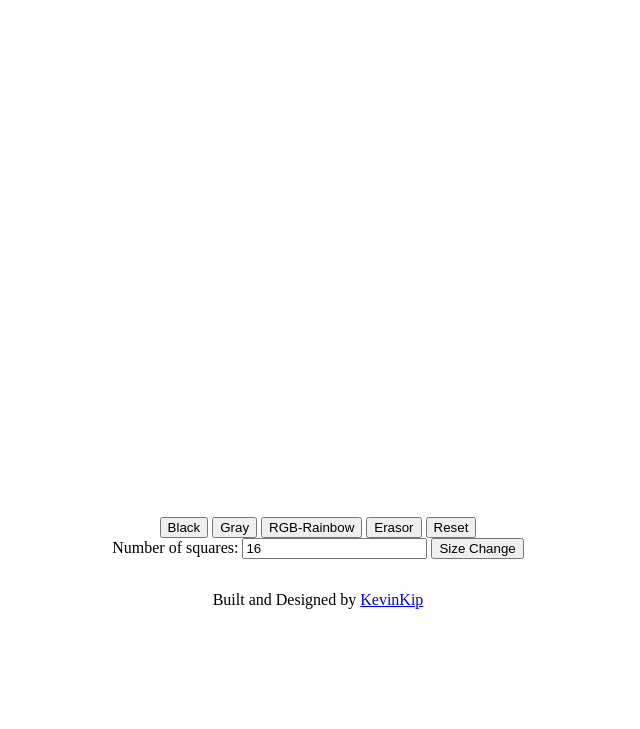
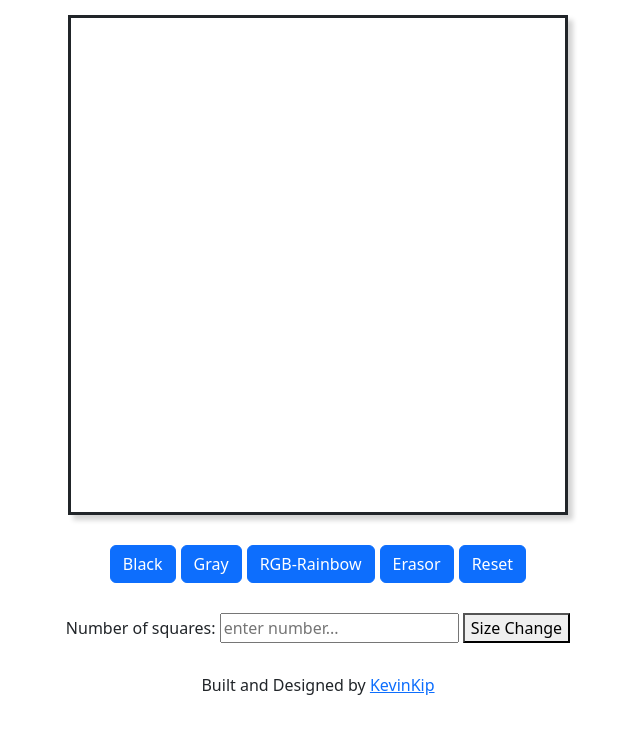
Before and after one commit to kevinkip/Etch-a-Sketch, a website: page index.html in a window 1280 px wide. Shown: the part 103-832 px from the top of the page, without its empty margins (322-962 px from the left). Before the commit the page ends 800 px from the top, so only its background shows below. Drawn offline with nearby package versions, Linux system fonts and the light colour scheme.

Commit message:
edit input area to complete game

```diff
--- a/index.html
+++ b/index.html
@@ -6,9 +6,11 @@
     <meta name="viewport" content="width=device-width, initial-scale=1.0">
     <title>Etch-a-Sketch</title>
     <link rel="stylesheet" href="./styles.css">
+    <link rel="stylesheet" href="./node_modules/bootstrap/dist/css/bootstrap.min.css">
+    <!-- <link rel="stylesheet" href="https://cdn.jsdelivr.net/npm/bootstrap@4.3.1/dist/css/bootstrap.min.css" integrity="sha384-ggOyR0iXCbMQv3Xipma34MD+dH/1fQ784/j6cY/iJTQUOhcWr7x9JvoRxT2MZw1T" crossorigin="anonymous"> -->
     <script defer src="main.js"></script>
     <link rel="icon" type="image/jpg" href="./images/etch-a-sketch.jpg">
-    <link href="https://fonts.googleapis.com/css2?family=Permanent+Marker&display=swap" rel="stylesheet">    <script defer src="./app.js"></script>
+    <link href="https://fonts.googleapis.com/css2?family=Permanent+Marker&display=swap" rel="stylesheet">
 </head>
 <body>
     <header class="header">
@@ -19,19 +21,17 @@
 
         </div>
         <div class="buttons">
-            <button onclick="changeColor('black')">Black</button>
-            <button onclick="changeColor('gray')">Gray</button>
-            <button onclick="changeColor('random')">RGB-Rainbow</button>
-            <button onclick="changeColor('white')">Erasor</button>
-            <button onclick="resetBoard()">Reset</button>
+            <button type="button" class="btn btn-primary" id="button" onclick="changeColor('black')">Black</button>
+            <button type="button" class="btn btn-primary" id="button" onclick="changeColor('gray')">Gray</button>
+            <button type="button" class="btn btn-primary" id="button" onclick="changeColor('random')">RGB-Rainbow</button>
+            <button type="button" class="btn btn-primary" id="button" onclick="changeColor('white')">Erasor</button>
+            <button type="button" class="btn btn-primary" id="button" onclick="resetBoard()">Reset</button>
         </div>
         <div class="input">
             <label for="squareNum">Number of squares: </label>
             <input
-            type="text"
-            value="16"
-            onchange="changeSize(this.value)">
-            <button>Size Change</button>
+            type="text" id="text" placeholder="enter number...">
+            <button onclick="changeSize('text')">Size Change</button>
         </div>
 
     </main>
--- a/main.js
+++ b/main.js
@@ -1,5 +1,7 @@
+
 let color = 'black';
 let click = true;
+
 
 function fillBoard(size){
     let canvas = document.querySelector('.canvas');
@@ -18,7 +20,8 @@ function fillBoard(size){
     }
 };
 
-function changeSize(input){
+function changeSize(num){
+    let input = document.getElementById(num).value;
     if(input >=2 && input <= 100){
         fillBoard(input);
     } else {
@@ -29,6 +32,8 @@ function changeSize(input){
 //next attempt to make the HSL color transition smooth
 function colorSquare(){
     if(click){
+        // let square = document.querySelector('div');
+        // square.addEventListener('mouseover', ()=> {
             if(color === 'random'){
                 const hue = Math.random() * 360;
                 const saturation = 100;
@@ -39,6 +44,8 @@ function colorSquare(){
                 this.style.backgroundColor = color;
 
             }
+
+        // })
     }
 }
 
@@ -57,3 +64,5 @@ document.querySelector('body').addEventListener('click', (e) => {
         click = !click;
     }
 });
+
+fillBoard(16);
--- /dev/null
+++ b/package.json
@@ -0,0 +1,5 @@
+{
+  "dependencies": {
+    "bootstrap": "^5.2.3"
+  }
+}
--- a/styles.css
+++ b/styles.css
@@ -1,3 +1,5 @@
+
+
 html{
     margin: 0;
     height: 100%;
@@ -18,12 +20,28 @@ main{
     align-items: center;
     flex-direction: column;
     margin: auto;
+    gap: 10px;
 }
 
 .canvas{
     display: grid;
     width: 500px;
     height: 500px;
+    box-shadow: 5px 5px 5px lightgrey;
+    border-style: solid;
+}
+
+.buttons{
+    display: flex;
+    justify-content: center;
+    align-items: center;
+    padding: 20px 0 20px;
+    gap: 5px;
+}
+
+#btn:hover{
+    border-color: black;
+    background-color: black;
 }
 
 .header{
```
Also changed, not shown: 1 other file. Lines whose indentation alone changed are shown as unchanged.
